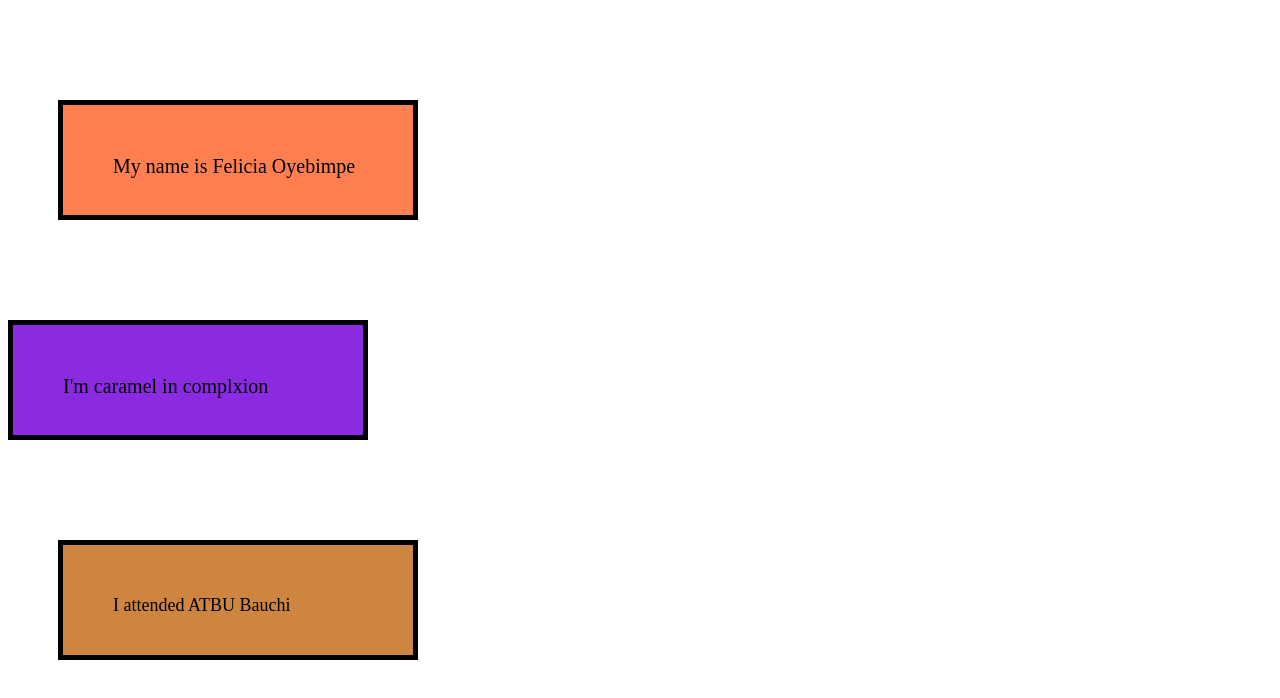
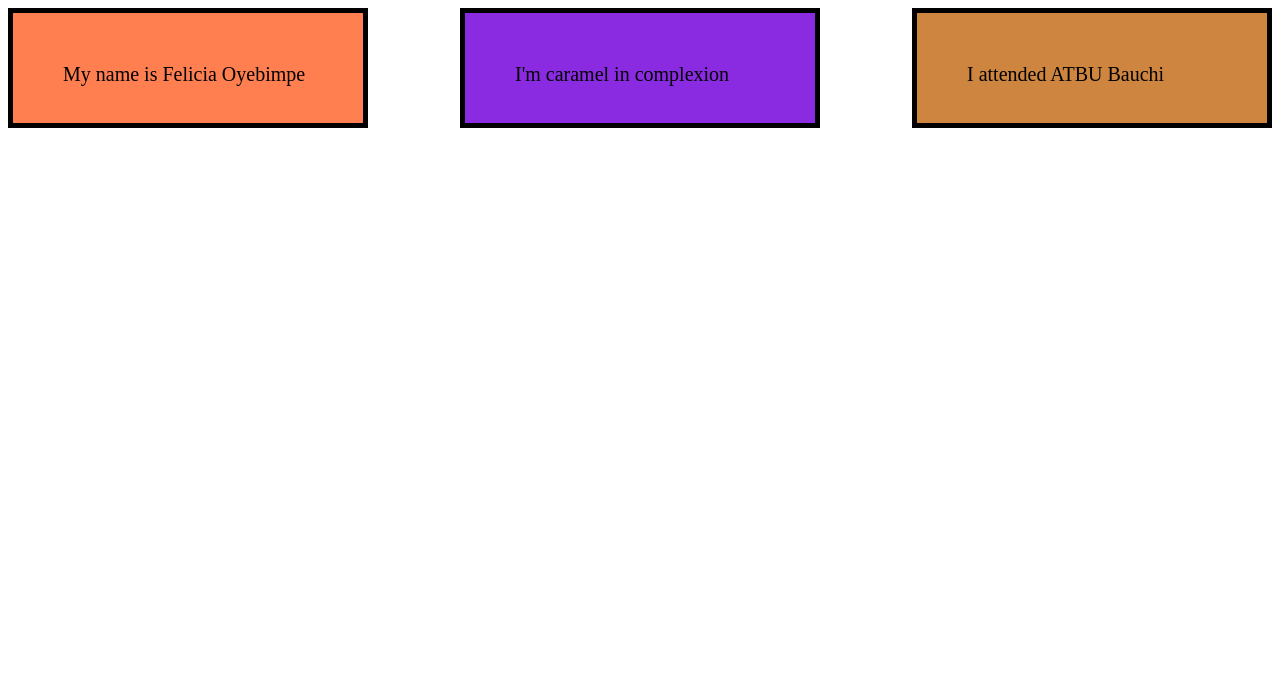
Before and after one commit to li-cia/FOLU-TECH, a plain HTML site: page index.html in a window 1280 px wide. Drawn offline with Linux system fonts and the light colour scheme.

Commit message:
Made some modification to my code

```diff
--- a/index.css
+++ b/index.css
@@ -1,34 +1,24 @@
-.box1{
+.about{
     display: flex;
     flex-direction: row;
-    justify-content: space-evenly;
-    flex-wrap: wrap;
+    justify-content: space-between;
+
 }
 #box1{
-    width: 250px;
-    height: 10px;
-    margin: 100px 50px 100px;
-    padding: 50px;
-    border: 5px solid black;
-    font-size: 20px;
     background-color: coral;
 }
 #box2{
+    background-color: blueviolet
+}
+#box3{
+    background-color: peru;
+}
+
+.box{
     width: 250px;
     height: 10px;
     margin: 100 50 100;
     padding: 50px;
+    font-size: 20px;
     border: 5px solid black;
-    font-size: 20px;
-    background-color: blueviolet
 }
-#box3{
-    width: 250px;
-    height: 10px;
-    margin: 100px 50px 100px;
-    padding: 50px;
-    border: 5px solid black;
-    font-size: 18px;
-    background-color: peru;
-
-}
--- a/index.html
+++ b/index.html
@@ -7,9 +7,9 @@
     </head>
     <body>
         <div class="about myself">
-<div class="about myself" id="box1">My name is Felicia Oyebimpe</div>
-<div class="about myself" id="box2">I'm caramel in complxion</div>
-<div class="about myself" id="box3">I attended ATBU Bauchi</div>
+            <div class="box" id="box1">My name is Felicia Oyebimpe</div>
+            <div class="box" id="box2">I'm caramel in complexion</div>
+            <div class="box" id="box3">I attended ATBU Bauchi</div>
         </div>
     </body>
  </html>
```
